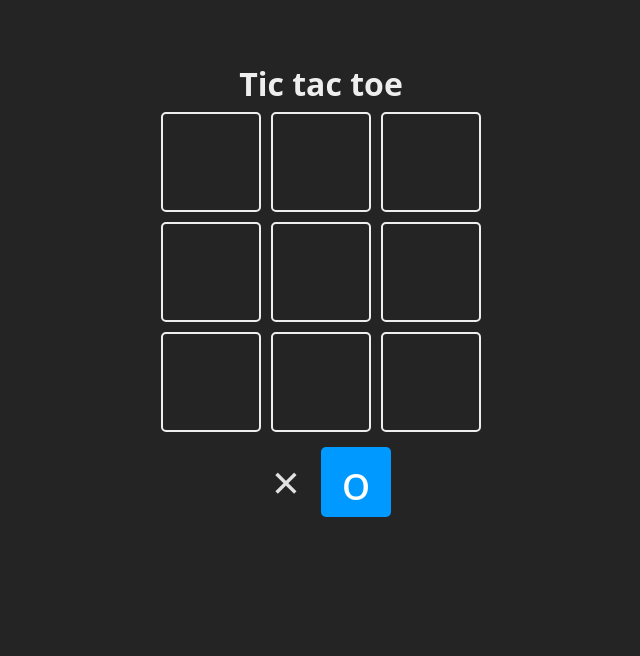
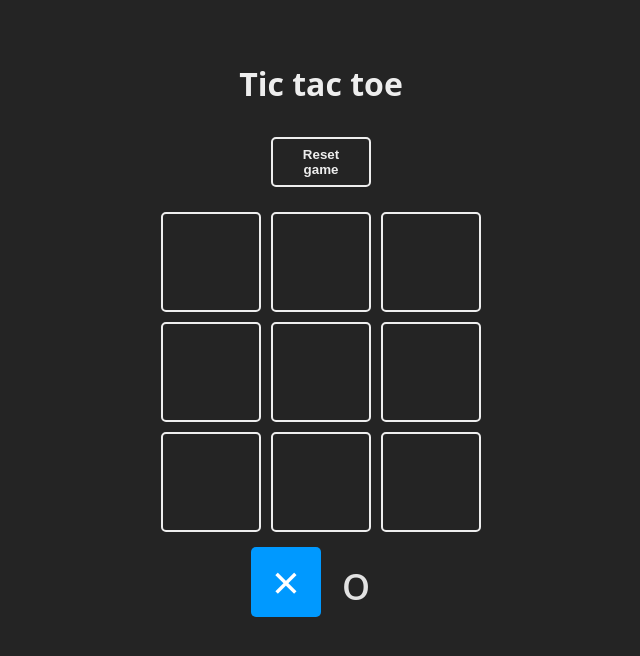
Before and after one commit to bautista225/tic-tac-toe, a React (Vite) app: page / in a window 1280 px wide. Shown: the top 656 px of the page, without its empty margins (319-959 px from the left). Built offline with nearby package versions, Linux system fonts and the light colour scheme.

Commit message:
Detects end of game and allows to reset it

```diff
--- a/src/App.jsx
+++ b/src/App.jsx
@@ -6,11 +6,15 @@ const TURNS = {
   O: "o",
 };
 
-const WINNERS = {
-  X: "×",
-  O: "o",
+const WINNER_OPTIONS = {
+  X: TURNS.X,
+  O: TURNS.O,
   TIE: "-",
   NONE: null,
+};
+
+const getFirstTurn = () => {
+  return Object.values(TURNS)[Math.floor(Math.random() * 2)];
 };
 
 const generateWinPatterns = (size) => {
@@ -37,7 +41,7 @@ const generateWinPatterns = (size) => {
 
 const WINNING_COMBINATIONS = generateWinPatterns(3);
 
-const Square = ({ children, updateBoard, index, isSelected }) => {
+const Cell = ({ children, updateBoard, index, isSelected }) => {
   const className = `square ${isSelected ? "is-selected" : ""}`;
 
   const handleClick = () => {
@@ -53,21 +57,20 @@ const Square = ({ children, updateBoard, index, isSelected }) => {
 
 function App() {
   const [board, setBoard] = useState(Array(9).fill(null));
-  const [turn, setTurn] = useState(
-    [TURNS.X, TURNS.O][Math.floor(Math.random() * 2)]
-  );
-  const [winner, setWinner] = useState(WINNERS.NONE);
+  const [turn, setTurn] = useState(getFirstTurn());
+  const [winner, setWinner] = useState(WINNER_OPTIONS.NONE);
 
   const checkHasWinner = (board) => {
     let player = null;
-
     const winner = WINNING_COMBINATIONS.some((pattern) => {
-      player = board[pattern[0]];
-      return pattern.every((index) => board[index] === player);
+      player = board[pattern[0]] ?? false;
+      return pattern.every((cellIndex) => board[cellIndex] === player);
     });
 
     return winner ? player : null;
   };
+
+  const checkHasEnded = (board) => board.every((cell) => cell !== null);
 
   const updateBoard = (index) => {
     if (winner || board[index]) return;
@@ -82,25 +85,51 @@ function App() {
     const newWinner = checkHasWinner(updatedBoard);
     if (newWinner) {
       setWinner(newWinner);
+    } else if (checkHasEnded(updatedBoard)) {
+      setWinner(WINNER_OPTIONS.TIE);
     }
+  };
+
+  const resetBoard = () => {
+    setBoard(Array(9).fill(null));
+    setTurn(getFirstTurn());
+    setWinner(WINNER_OPTIONS.NONE);
   };
 
   return (
     <main className="board">
       <h1>Tic tac toe</h1>
-
+      <button onClick={resetBoard}>Reset game</button>
       <section className="game">
         {board.map((_, index) => (
-          <Square key={index} index={index} updateBoard={updateBoard}>
+          <Cell key={index} index={index} updateBoard={updateBoard}>
             {board[index]}
-          </Square>
+          </Cell>
         ))}
       </section>
 
       <section className="turn">
-        <Square isSelected={turn === TURNS.X}>{TURNS.X}</Square>
-        <Square isSelected={turn === TURNS.O}>{TURNS.O}</Square>
+        <Cell isSelected={turn === TURNS.X}>{TURNS.X}</Cell>
+        <Cell isSelected={turn === TURNS.O}>{TURNS.O}</Cell>
       </section>
+
+      {winner !== WINNER_OPTIONS.NONE && (
+        <section className="winner">
+          <div className="text">
+            <h2>
+              {winner === WINNER_OPTIONS.TIE
+                ? "We have a tie"
+                : `Congratulations to:`}
+            </h2>
+            <header className="win">
+              <Cell>{winner}</Cell>
+            </header>
+            <footer>
+              <button onClick={resetBoard}>New game</button>
+            </footer>
+          </div>
+        </section>
+      )}
     </main>
   );
 }
```
